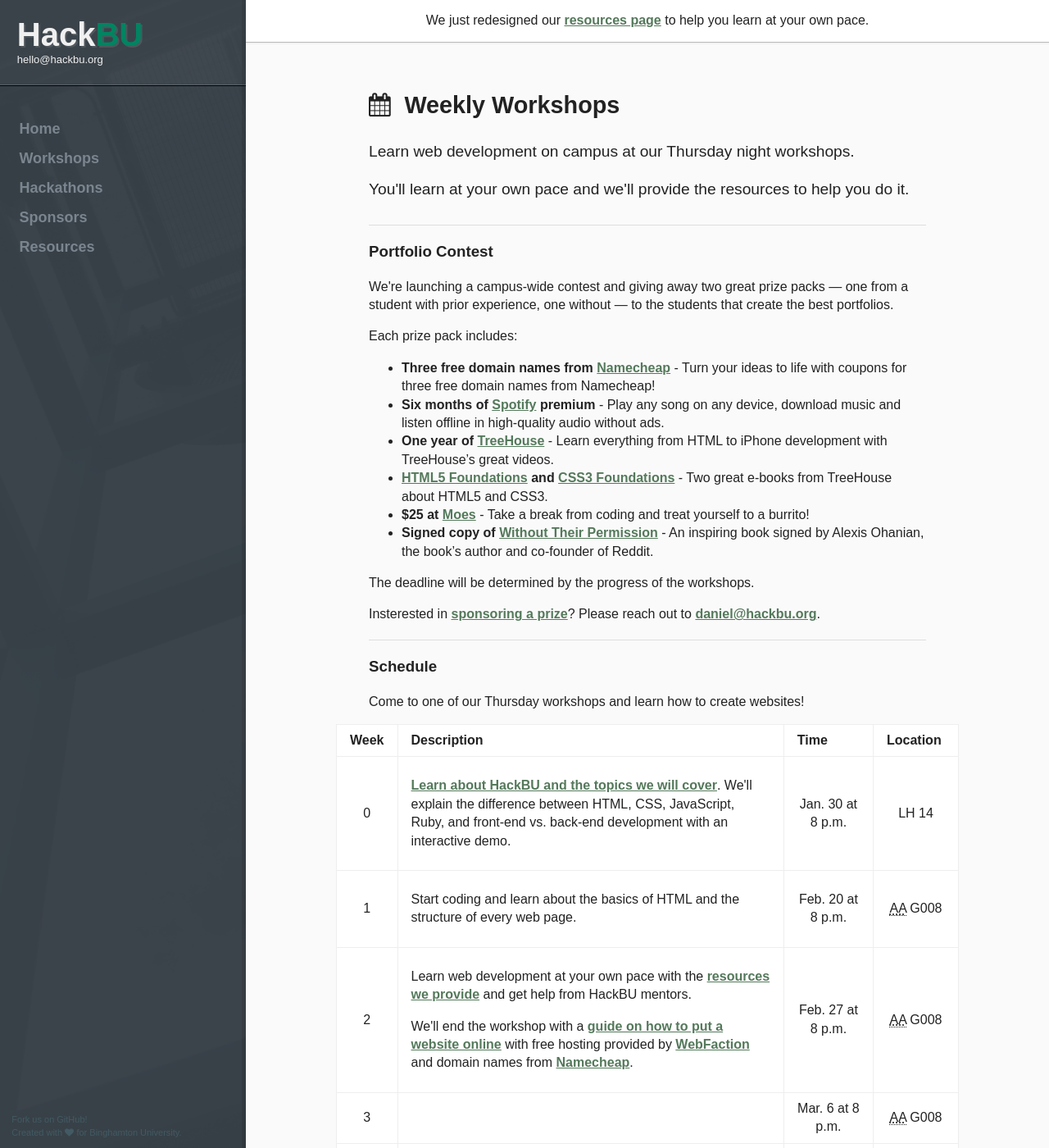
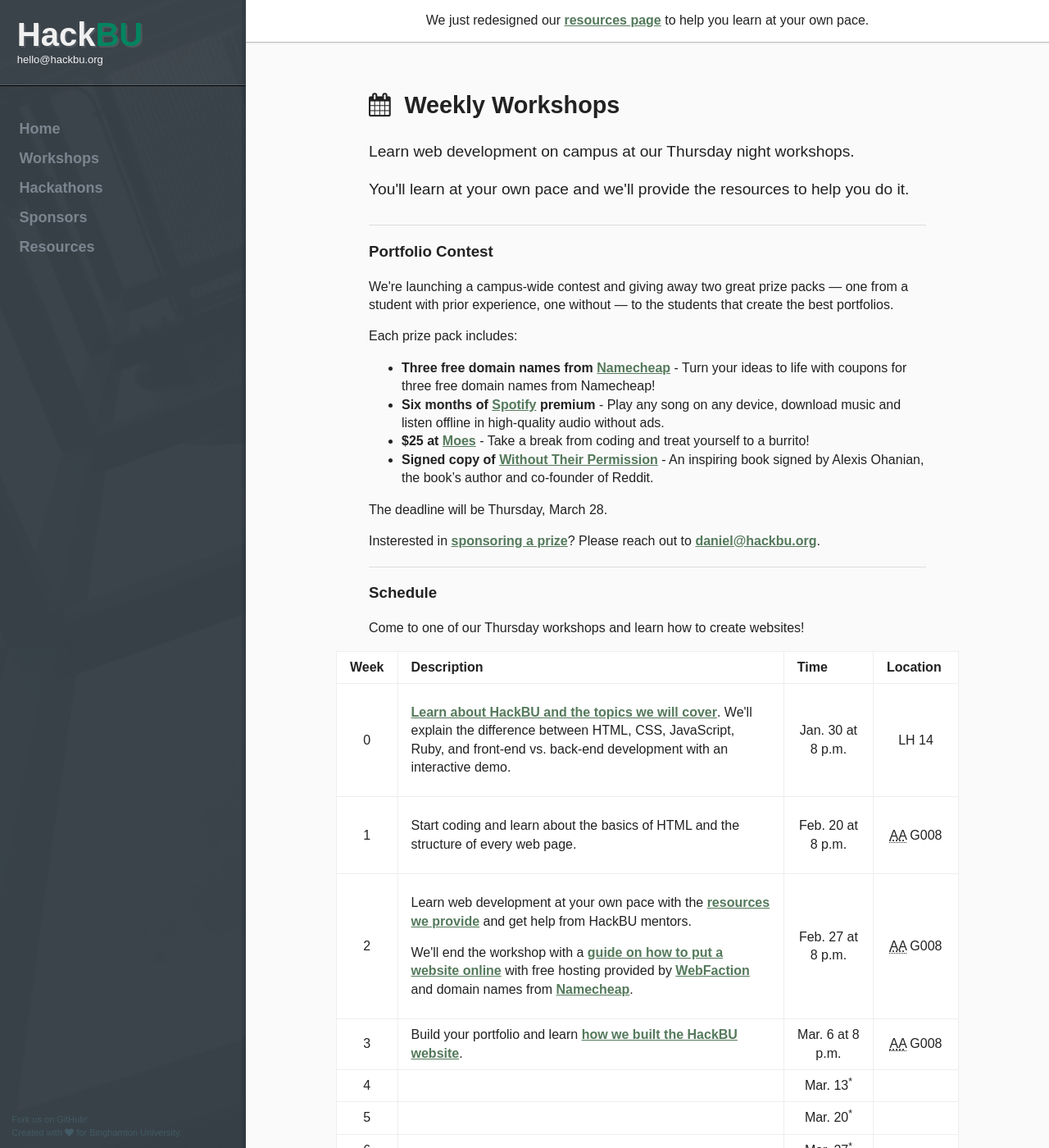
Before and after one commit to hackbinghamton/hackbinghamton.github.io, a Jekyll site: the page built from workshops/index.html, in a window 1280 px wide and 1400 px high. Shown: the whole window at 82% size. Built offline with Jekyll 4.4.1, drawn with Linux system fonts in a browser that asks for light colours; nearby versions of some CDN libraries; Markdown is read by kramdown in place of the engine named in the settings.

Commit message:
add more workshop info

```diff
--- a/index.html
+++ b/index.html
@@ -24,7 +24,7 @@ layout: default
 
 <div class="article">
 	<h3 class="article-title">What are these workshops?</h3>
-	<p>We're hosting <a href="/workshops/">weekly workshops</a> every Thursday night on campus to teach web development. Can't make it? We're filming the "lectures" and posting the videos online.</p>
+	<p>We're hosting <a href="/workshops/">weekly workshops</a> every Thursday night on campus to teach web development. You'll learn at your own pace and we'll provide the resources to help you do it.</p>
 </div>
 
 <div class="article">
--- a/workshops/index.html
+++ b/workshops/index.html
@@ -22,13 +22,15 @@ description: Learn web development at Binghamton University with weekly workshop
 	<ul>
 		<li><strong>Three free domain names from <a href="https://www.namecheap.com/">Namecheap</a></strong> - Turn your ideas to life with coupons for three free domain names from Namecheap!</li>
 		<li><strong>Six months of <a href="https://www.spotify.com/">Spotify</a> premium</strong> - Play any song on any device, download music and listen offline in high-quality audio without ads.</li>
+		<!--
 		<li><strong>One year of <a href="http://teamtreehouse.com/">TreeHouse</a></strong> - Learn everything from HTML to iPhone development with TreeHouse’s great videos.</li>
 		<li><strong><a href="http://html5foundations.com/">HTML5 Foundations</a> and <a href="http://www.wiley.com/WileyCDA/WileyTitle/productCd-1118356543,descCd-buy.html">CSS3 Foundations</a></strong> - Two great e-books from TreeHouse about HTML5 and CSS3.</li>
+		-->
 		<li><strong>$25 at <a href="http://www.moes.com/">Moes</a></strong> - Take a break from coding and treat yourself to a burrito!</li>
 		<li><strong>Signed copy of <a href="http://www.amazon.com/Without-Their-Permission-Century-Managed/dp/1455520020">Without Their Permission</a></strong> - An inspiring book signed by Alexis Ohanian, the book’s author and co-founder of Reddit.</li>
 	</ul>
 
-	<p>The deadline will be determined by the progress of the workshops.</p>
+	<p>The deadline will be Thursday, March 28.</p>
 
 	<p>Insterested in <a href="/sponsors/">sponsoring a prize</a>? Please reach out to <a href="mailto:daniel@hackbu.org">daniel@hackbu.org</a>.</p>
 </div>
@@ -71,7 +73,7 @@ description: Learn web development at Binghamton University with weekly workshop
 			</tr>
 			<tr>
 				<td class="table-center">3</td>
-				<td></td>
+				<td>Build your portfolio and learn <a href="https://docs.google.com/presentation/d/1bX6HQMXUKYJUzKC9qZGvBqx3lvRG4918h8ktLvWXFOo/edit?usp=sharing">how we built the HackBU website</a>.</td>
 				<td class="table-center">Mar. 6 at 8 p.m.</td>
 				<td class="table-center"><abbr title="Academic A">AA</abbr> G008</td>
 			</tr>
```
